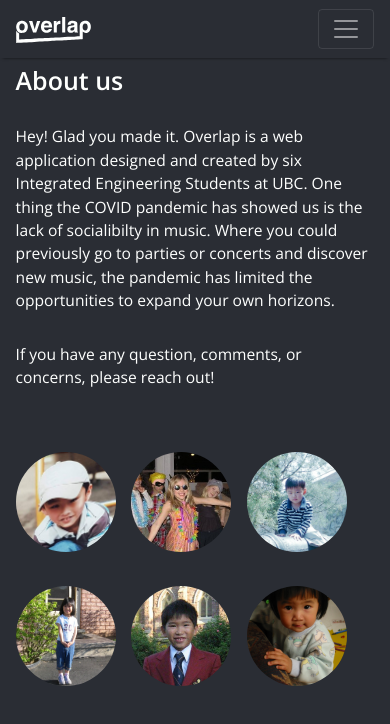
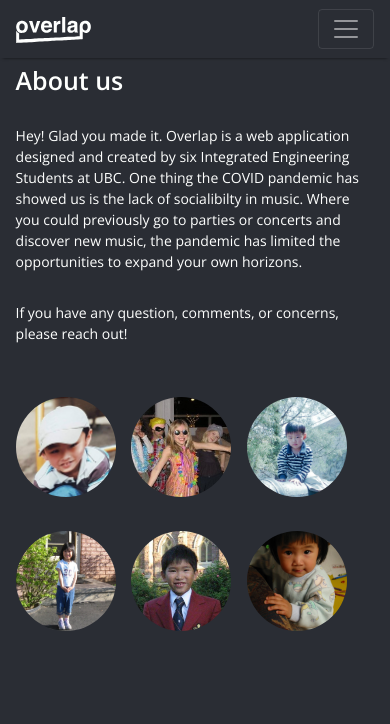
Before and after one commit to IGEN330-Overlap/Overlap, a React (Create React App) app in the folder frontend/: page /about in a window 390 px wide. Shown: the top 724 px of the page. Built offline with nearby package versions, Linux system fonts and the light colour scheme.

Commit message:
Added shadows and hover to top genres. Fixed about us sizing

```diff
--- a/frontend/src/AboutUs/AboutUs.css
+++ b/frontend/src/AboutUs/AboutUs.css
@@ -2,7 +2,7 @@
 
 .text-blurb {
     margin-right: 4vw;
-    height: 350px;
+    height: fit-content;
 }
 
 .display-babies {
@@ -15,6 +15,8 @@
 .about {
     margin-left: 4vw;
     margin-top: 2vw;
+    display: flex;
+    flex-direction: column;
 }
 
 .about-root {
--- a/frontend/src/AboutUs/TextBlurb/TextBlurb.css
+++ b/frontend/src/AboutUs/TextBlurb/TextBlurb.css
@@ -1,7 +1,7 @@
 @import url(../../variables.css);
 
 .about-name-container {
-    height: clamp(25px, 4vw, 40px)
+    height: fit-content;
 }
 
 .about-name-container .big-text {
@@ -11,9 +11,10 @@
 
 .about-name-container .sub-text {
     color: var(--off-white-color);
-    font-size: clamp(5px, 4vw, 20px);
+    font-size: clamp(14px, 3vw, 20px);
 }
 
 .sub-text{
     margin-top: 30px;
+    height: fit-content;
 }
--- a/frontend/src/GroupProfilePage/TopGenres/TopGenres.css
+++ b/frontend/src/GroupProfilePage/TopGenres/TopGenres.css
@@ -61,6 +61,12 @@
     justify-content: flex-end;
     align-items: center;
     min-height: 50px;
+    box-shadow: 1px 1px 3px 0px var(--primary-color-1);
+    transition: 0.3s;
+}
+
+.genre_bar:hover {
+    filter: brightness(110%);
 }
 
 .genre_name{
@@ -71,6 +77,7 @@
 .genre_percentage{
     margin-left: 1%;
     color: white;
+    text-shadow: 1px 1px 2px var(--primary-color-1);
 }
 
 .one .genre_bar{
```
